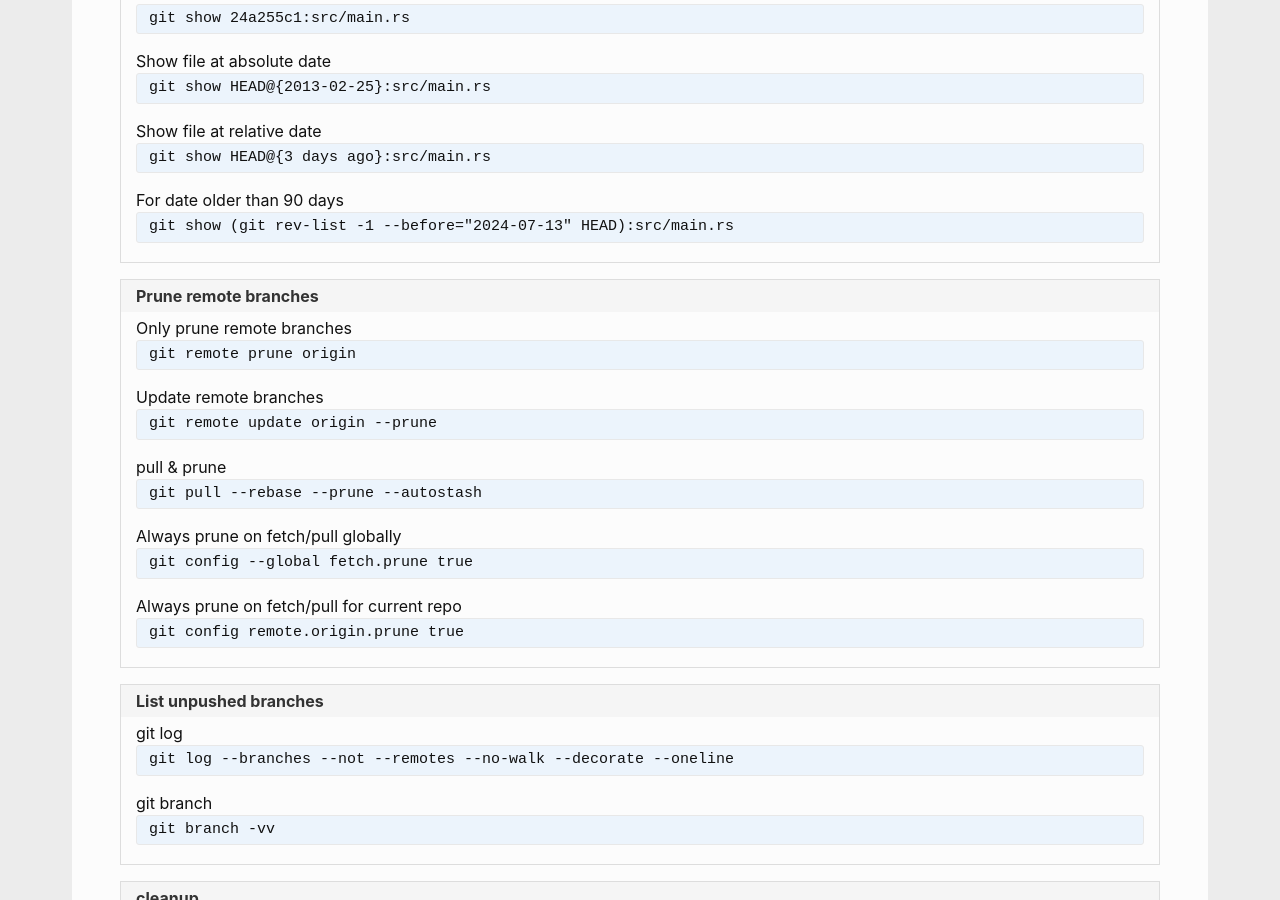
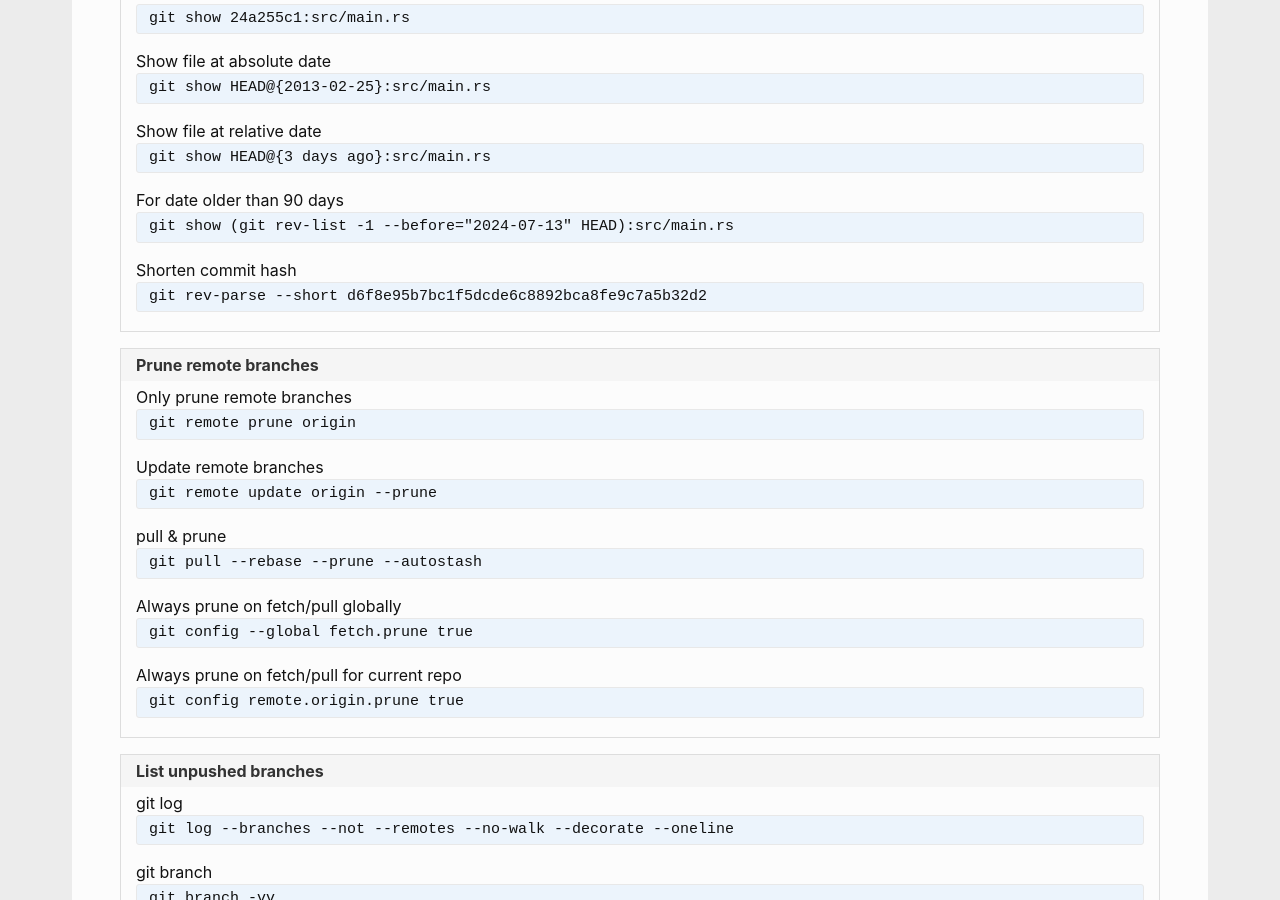
Before and after one commit to andreas-mausch/cheatsheets, a Jekyll site: the page built from _cheatsheets/git.md, in a window 1280 px wide and 900 px high, scrolled down 899 px. Built offline with Jekyll 4.4.1, drawn with Linux system fonts in a browser that asks for light colours.

Commit message:
git: Shorten commit hash

```diff
--- a/_cheatsheets/git.md
+++ b/_cheatsheets/git.md
@@ -22,6 +22,7 @@ section:
       Show file at absolute date: git show HEAD@{2013-02-25}:src/main.rs
       Show file at relative date: git show HEAD@{3 days ago}:src/main.rs
       For date older than 90 days: git show (git rev-list -1 --before="2024-07-13" HEAD):src/main.rs
+      Shorten commit hash: git rev-parse --short d6f8e95b7bc1f5dcde6c8892bca8fe9c7a5b32d2
   - name: Prune remote branches
     commands:
       Only prune remote branches: git remote prune origin
```
